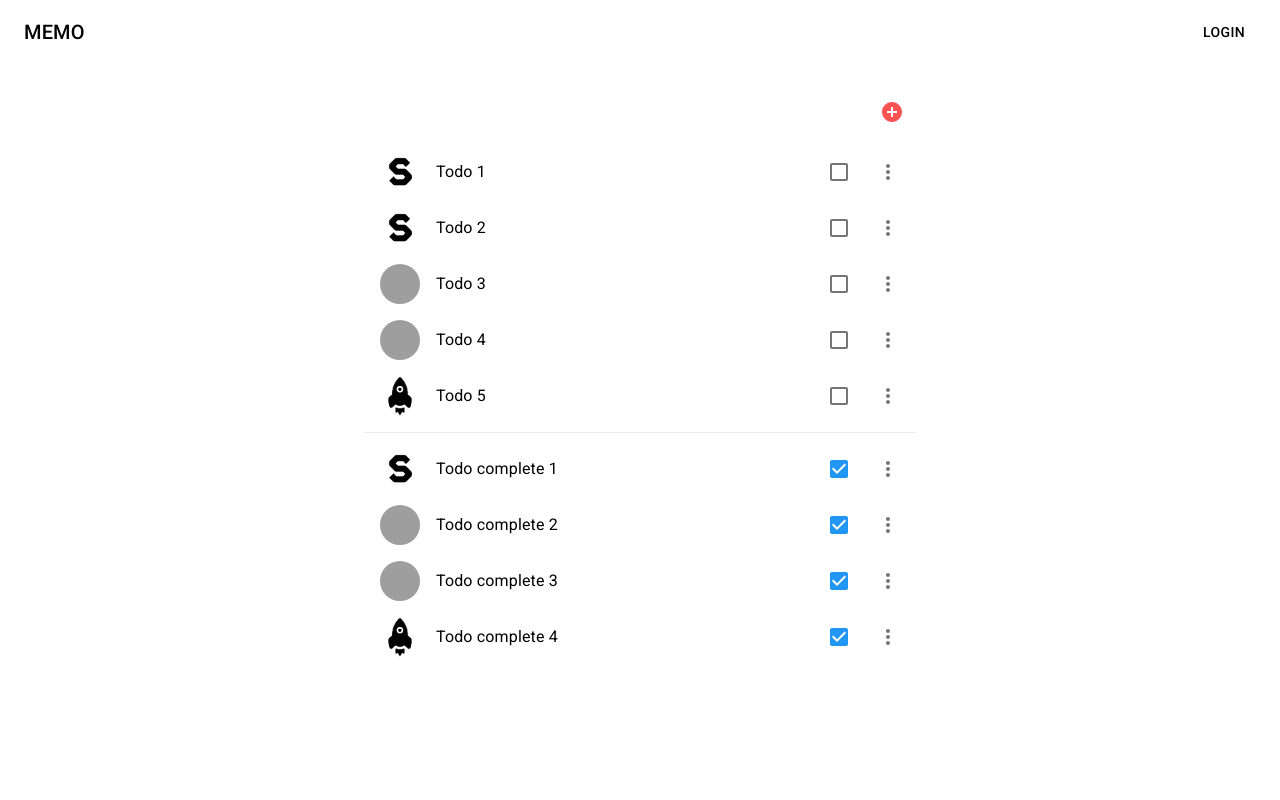
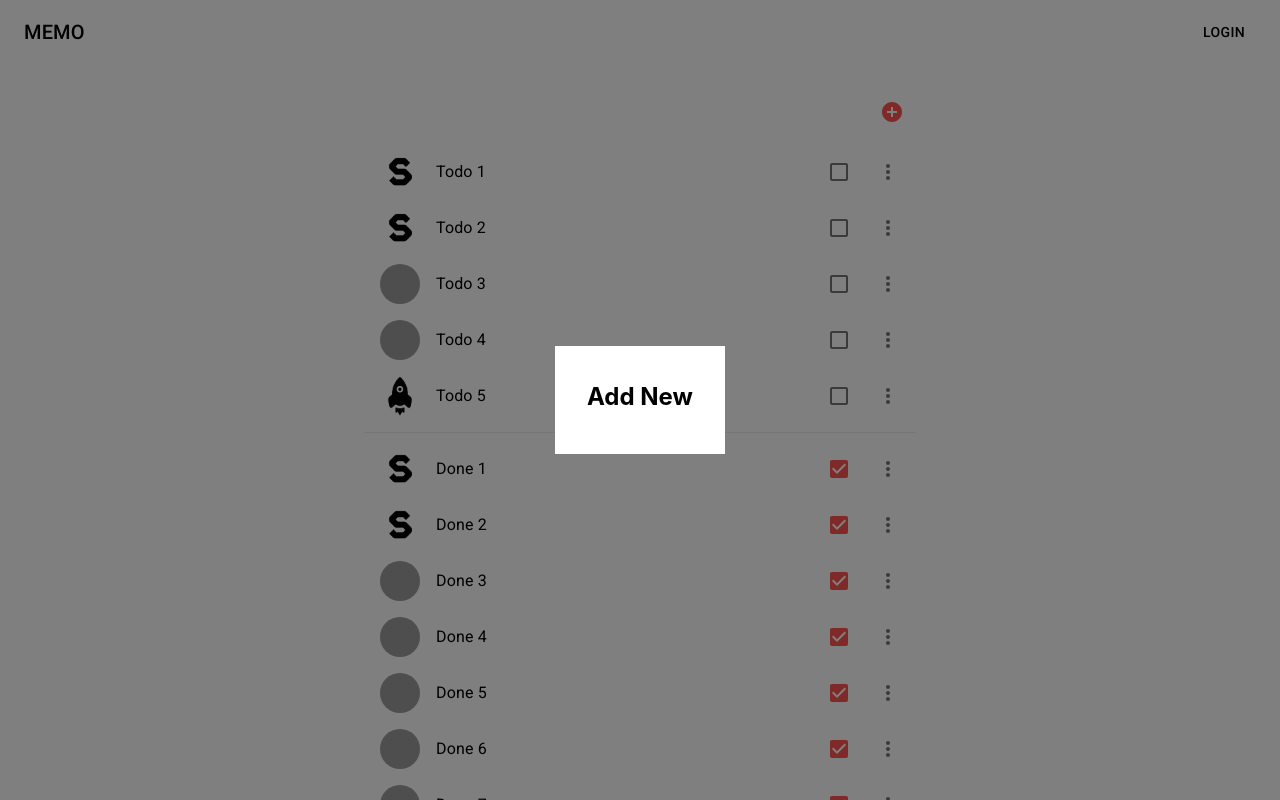
Before and after one commit to Andy134/justdoit, a React (Create React App) app: page / in a window 1280 px wide. Both pictures are taken after a click on the button 892 px from the left and 112 px from the top of the page. Shown: the top 800 px of the page. Built offline with nearby package versions, Linux system fonts and the light colour scheme; grey boxes are pictures that could not be loaded.

Commit message:
adding new

```diff
--- a/public/index.html
+++ b/public/index.html
@@ -24,7 +24,7 @@
       work correctly both with client-side routing and a non-root public URL.
       Learn how to configure a non-root public URL by running `npm run build`.
     -->
-    <title>JDI</title>
+    <title>MEMO</title>
     <link rel="stylesheet" href="https://fonts.googleapis.com/css?family=Roboto:300,400,500,700&display=swap" />
     <link rel="stylesheet" href="https://fonts.googleapis.com/icon?family=Material+Icons" />
   </head>
--- /dev/null
+++ b/src/client/components/CreateModal.js
@@ -0,0 +1,55 @@
+import { Fade } from '@material-ui/core';
+import Backdrop from '@material-ui/core/Backdrop';
+import Modal from '@material-ui/core/Modal';
+import { makeStyles } from '@material-ui/core/styles';
+import React from 'react';
+
+const useStyles = makeStyles((theme) => ({
+  modal: {
+    display: 'flex',
+    alignItems: 'center',
+    justifyContent: 'center',
+  },
+  paper: {
+    backgroundColor: theme.palette.background.paper,
+    // border: '2px solid #000',
+    // boxShadow: theme.shadows[5],
+    padding: theme.spacing(2, 4, 3),
+  },
+}));
+
+export default function CreateModal({ show, handleCloseModal }) {
+  const classes = useStyles();
+  return (
+    <div>
+      <Modal
+        aria-labelledby="spring-modal-title"
+        aria-describedby="spring-modal-description"
+        className={classes.modal}
+        open={show}
+        onClose={handleCloseModal}
+        closeAfterTransition
+        BackdropComponent={Backdrop}
+        BackdropProps={{
+          timeout: 500,
+        }}
+      >
+        <Fade in={show}>
+          <ModalBody/>
+        </Fade>
+      </Modal>
+    </div>
+  );
+}
+
+function ModalBody() {
+  const classes = useStyles();
+  return (
+    <div className={classes.paper}>
+      <h2 id="spring-modal-title">Add New</h2>
+      <div>
+
+      </div>
+    </div>
+  )
+}
--- a/src/client/components/PostItem.js
+++ b/src/client/components/PostItem.js
@@ -8,7 +8,9 @@ import ListItemText from '@material-ui/core/ListItemText';
 import { makeStyles } from '@material-ui/core/styles';
 import MoreVertIcon from '@material-ui/icons/MoreVert';
 import React, { useEffect } from 'react';
+import { useDispatch } from 'react-redux';
 import * as PostType from '../../constants/PostType';
+import { todoConstants } from '../../constants/todo.constants';
 
 const useStyles = makeStyles((theme) => ({
     nested: {
@@ -20,11 +22,11 @@ const useStyles = makeStyles((theme) => ({
 }));
 
 export default function PostItem({ data, type }) {
+    const dispatch = useDispatch();
     const { id, title, content, critical } = data
 
     const [checked, setChecked] = React.useState(type === PostType.IN_PROGRESS ? false : true);
     const [open, setOpen] = React.useState(false);
-    const [display, setDisplay] = React.useState(true);
 
     const classes = useStyles();
     const labelId = `checkbox-list-secondary-label-${id}`;
@@ -34,18 +36,24 @@ export default function PostItem({ data, type }) {
     };
 
     const handleToggle = () => {
-        setChecked((pre) => !pre)
+
+        setChecked((pre)=>!pre)
+
+        setTimeout(() => {
+            dispatch({
+                type: todoConstants.UPDATE_STATUS,
+                id: data.id,
+                postType: type
+            })
+        }, 250);
     };
 
     useEffect(() => {
-        if ((type === PostType.COMPLETE && checked === false) || (type === PostType.IN_PROGRESS && checked === true)) {
-            setDisplay(false)
-        }
-    }, [checked])
+        setChecked(type === PostType.IN_PROGRESS ? false : true)
+        setOpen(false)
+    }, [data])
 
     return (
-        <>
-            {display &&
         <>
             <ListItem button onClick={handleClick}>
                 <ListItemAvatar>
@@ -58,7 +66,7 @@ export default function PostItem({ data, type }) {
                 <ListItemSecondaryAction>
                     <Checkbox
                         edge="end"
-                                color={type === PostType.IN_PROGRESS ? "secondary" : "primary"}
+                        color={type === PostType.IN_PROGRESS ? "primary" : "secondary"}
                         onChange={handleToggle}
                         checked={checked}
                         inputProps={{ 'aria-labelledby': labelId }}
@@ -81,7 +89,5 @@ export default function PostItem({ data, type }) {
                 </List>
             </Collapse>
         </>
-            }
-        </>
     )
 }
--- a/src/client/components/Welcome.js
+++ b/src/client/components/Welcome.js
@@ -1,7 +1,35 @@
 import { useEffect, useState } from 'react';
+import { useDispatch } from 'react-redux';
+import { todoConstants } from '../../constants/todo.constants';
 import logo from '../../logo.svg';
+import {Critical} from './../../constants/Critical'
 
-function Welcome({fadeOut}) {
+const lst1 = [
+  { id: 1001, title: "Todo 1", content: "content here 1", critical: Critical.IMPORTANT },
+  { id: 1002, title: "Todo 2", content: "content here 2", critical: Critical.IMPORTANT },
+  { id: 1003, title: "Todo 3", content: "content here 3", critical: Critical.TODO },
+  { id: 1004, title: "Todo 4", content: "content here 4", critical: Critical.TODO },
+  { id: 1005, title: "Todo 5", content: "content here 5", critical: Critical.MINOR }
+];
+
+const lst2 = [
+  { id: 1011, title: "Done 1", content: "content here 1", critical: Critical.IMPORTANT },
+  { id: 1012, title: "Done 2", content: "content here 2", critical: Critical.IMPORTANT },
+  { id: 1013, title: "Done 3", content: "content here 3", critical: Critical.TODO },
+  { id: 1014, title: "Done 4", content: "content here 4", critical: Critical.TODO },
+  { id: 1015, title: "Done 5", content: "content here 5", critical: Critical.TODO },
+  { id: 1016, title: "Done 6", content: "content here 6", critical: Critical.TODO },
+  { id: 1017, title: "Done 7", content: "content here 7", critical: Critical.TODO },
+  { id: 1018, title: "Done 8", content: "content here 8", critical: Critical.TODO },
+  { id: 1019, title: "Done 9", content: "content here 9", critical: Critical.MINOR }
+];
+
+function Welcome({ fadeOut }) {
+
+  const dispatch = useDispatch();
+  useEffect(() => {
+    dispatch({ type: todoConstants.ADD_NEW, todos: lst1, done: lst2 })
+  }, [])
 
   const [counter, setCounter] = useState(300);
 
@@ -12,10 +40,10 @@ function Welcome({fadeOut}) {
     return () => {
       clearInterval(timer);
     };
-  }, []);
+  }, [dispatch]);
 
   useEffect(() => {
-    if (counter === 0) fadeOut()
+    if (counter <= 0) fadeOut()
   })
 
   return (
--- a/src/client/pages/Homepage.js
+++ b/src/client/pages/Homepage.js
@@ -1,39 +1,38 @@
 import { Box, Divider, IconButton } from '@material-ui/core';
 import { AddCircle } from '@material-ui/icons';
+import { useState } from 'react';
+import { useSelector } from 'react-redux';
+import * as PostType from '../../constants/PostType';
+import CreateModal from '../components/CreateModal';
 import Posts from '../components/Posts';
-import * as Critical from '../../constants/Critical';
-import * as PostType from '../../constants/PostType';
-
-const lst1 = [
-    { id: 1001, title: "Todo 1", content: "content here 1", critical: Critical.IMPORTANT },
-    { id: 1002, title: "Todo 2", content: "content here 2", critical: Critical.IMPORTANT },
-    { id: 1003, title: "Todo 3", content: "content here 3", critical: Critical.TODO },
-    { id: 1004, title: "Todo 4", content: "content here 4", critical: Critical.TODO },
-    { id: 1005, title: "Todo 5", content: "content here 5", critical: Critical.MINOR }
-];
-const lst2 = [
-    { id: 1006, title: "Todo complete 1", content: "content here 6", critical: Critical.IMPORTANT },
-    { id: 1007, title: "Todo complete 2", content: "content here 7", critical: Critical.TODO },
-    { id: 1008, title: "Todo complete 3", content: "content here 8", critical: Critical.TODO },
-    { id: 1009, title: "Todo complete 4", content: "content here 9", critical: Critical.MINOR }
-];
 
 function Homepage() {
+
+    const todo = useSelector(state => state.todo)
+    const [showModal, setShowModal] = useState(false)
+    function handleShowModal(){
+        setShowModal(true)
+    }
+    function handleCloseModal(){
+        setShowModal(false)
+    }
+
     return (
         <>
-            <Nav />
-            <Posts type={PostType.IN_PROGRESS} data={lst1} />
+            <Nav showModal={handleShowModal}/>
+            <Posts type={PostType.IN_PROGRESS} data={todo.todos} />
             <Divider light />
-            <Posts type={PostType.COMPLETE} data={lst2} />
+            <Posts type={PostType.COMPLETE} data={todo.done} />
+            <CreateModal show={showModal} handleCloseModal={handleCloseModal}/>
         </>
     );
 }
 
-function Nav() {
+function Nav({showModal}) {
     return (
         <Box display="flex" flexDirection="row-reverse">
-            <IconButton aria-label="add">
-                <AddCircle color="secondary" />
+            <IconButton aria-label="add" onClick={showModal}>
+                <AddCircle color="secondary"/>
             </IconButton>
         </Box>
     )
--- a/src/constants/Critical.js
+++ b/src/constants/Critical.js
@@ -1,3 +1,5 @@
-export const IMPORTANT = 0
-export const TODO = 1
-export const MINOR = 2
+export const Critical = {
+    'IMPORTANT': 0,
+    'TODO': 1,
+    'MINOR': 2
+}
--- /dev/null
+++ b/src/constants/todo.constants.js
@@ -0,0 +1,5 @@
+export const todoConstants = {
+    FETCH_DATA: 'FETCH_DATA',
+    ADD_NEW: 'ADD_NEW',
+    UPDATE_STATUS: 'UPDATE_STATUS'
+};
--- a/src/redux/reducers/rootReducer.js
+++ b/src/redux/reducers/rootReducer.js
@@ -1,10 +1,12 @@
 import { connectRouter } from "connected-react-router"
 import { combineReducers } from "redux"
 import {authentication} from "./user.reducer"
+import {todo} from "./todo.reducer"
 
 const rootReducer = (history) => combineReducers({
         router: connectRouter(history),
-        authentication
+        authentication,
+        todo
     }
 )
 
--- /dev/null
+++ b/src/redux/reducers/todo.reducer.js
@@ -0,0 +1,35 @@
+import { todoConstants } from "../../constants/todo.constants"
+import * as PostType from "../../constants/PostType"
+
+const initState = {
+    todos: [],
+    done: []
+}
+
+export function todo(state, action) {
+    switch (action.type) {
+        case todoConstants.FETCH_DATA:
+            return state
+        case todoConstants.ADD_NEW:
+            let { todos, done } = action;
+            state = {
+                todos: todos,
+                done: done
+            };
+            return state
+        case todoConstants.UPDATE_STATUS:
+            let { id, postType } = action;
+            if (postType === PostType.IN_PROGRESS) {
+                let index = state.todos.findIndex(item => item.id === id);
+                let removed = state.todos.splice(index, 1);
+                return { ...state, todos: state.todos, done: [].concat(removed).concat(state.done) }
+            }
+            else {
+                let index = state.done.findIndex(item => item.id === id);
+                let removed = state.done.splice(index, 1);
+                return { ...state, todos: [].concat(removed).concat(state.todos), done: state.done }
+            }
+        default:
+            return initState
+    }
+}
--- a/src/redux/reducers/user.reducer.js
+++ b/src/redux/reducers/user.reducer.js
@@ -1,4 +1,4 @@
-import {userConstants} from "../user.constants"
+import {userConstants} from "../../constants/user.constants"
 
 let token = JSON.parse(localStorage.getItem('token'))
 const initialState = token ? { loggedIn: true, token } : {}
--- a/src/redux/store.js
+++ b/src/redux/store.js
@@ -12,6 +12,7 @@ export const history = createBrowserHistory()
 export default function configureStore(preloadedState) {
     return createStore(
         rootReducer(history),
+        window.__REDUX_DEVTOOLS_EXTENSION__ && window.__REDUX_DEVTOOLS_EXTENSION__(),
         preloadedState,
         compose(
             applyMiddleware(
```
Also changed, not shown: src/constants/user.constants.js (renamed from src/redux/user.constants.js). Lines whose indentation alone changed are shown as unchanged.
